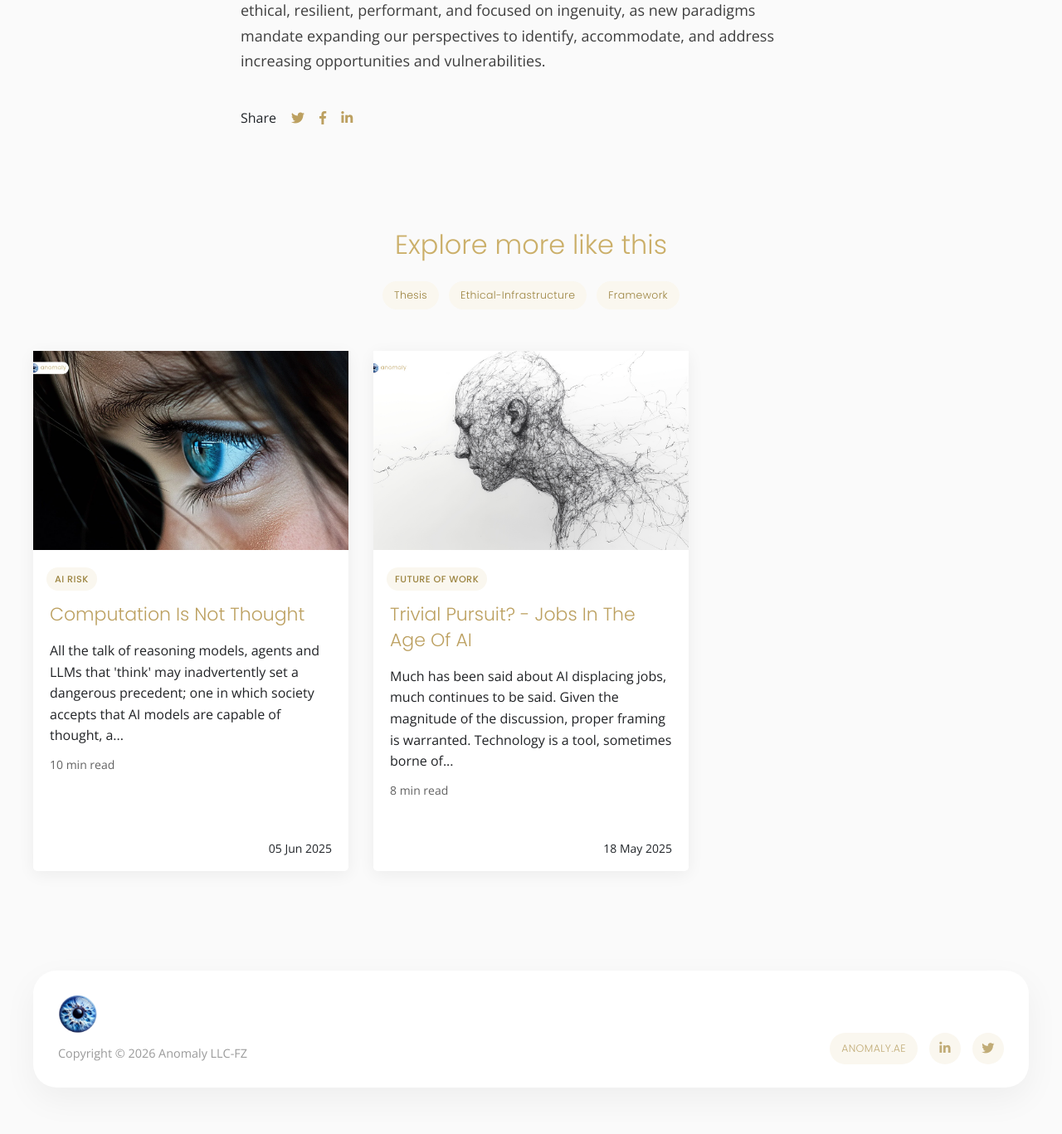
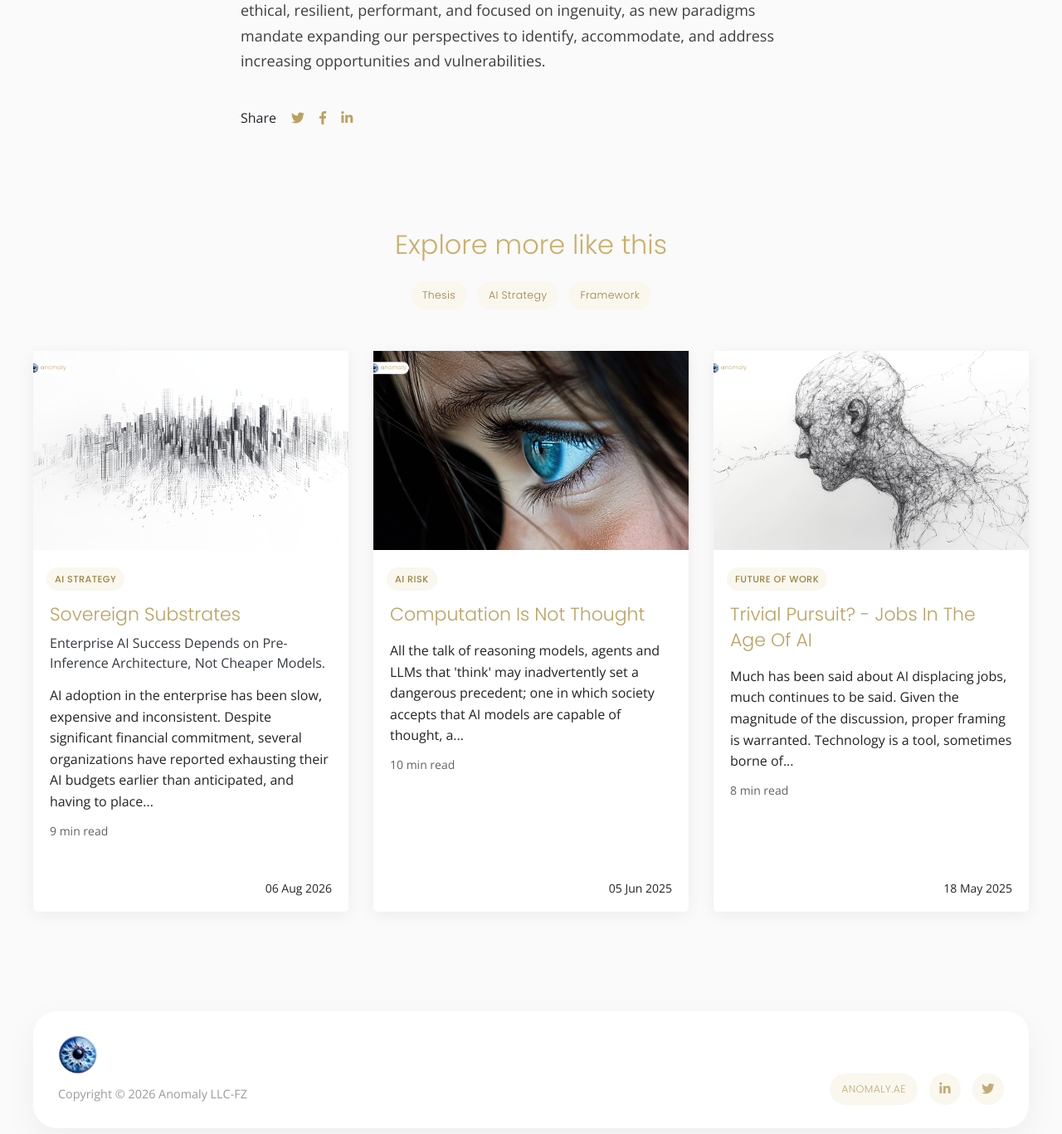
Before and after one commit to anomalyae/thinking, a Jekyll site: the page built from _posts/2025-05-21-Agents-of-chaos.md, in a window 1280 px wide and 1400 px high, scrolled down 7775 px. Shown: the top 1367 px of the window at 83% size. Built offline with Jekyll 4.4.1, drawn with Linux system fonts in a browser that asks for light colours; nearby versions of some CDN libraries; comment, search, counter and statistics services are not loaded; a style sheet for code colours, icons or effects is not loaded.

Commit message:
sovereign substrates article

```diff
--- a/_includes/postbox.html
+++ b/_includes/postbox.html
@@ -28,6 +28,9 @@
                 </div>
                 {% endif %}
             </h2>
+            {% if post.subtitle %}
+            <div class="card-subtitle">{{ post.subtitle }}</div>
+            {% endif %}
             <h4 class="card-text">{{ post.excerpt | strip_html | truncatewords:30 }}</h4>
             <div class="reading-time">{{ post.content | number_of_words | divided_by: 180 | plus: 1 }} min read</div>
         </div>
--- a/_layouts/default.html
+++ b/_layouts/default.html
@@ -72,6 +72,9 @@ mixpanel.init('{{site.mixpanel_token}}', {
             <div class="site-nav-shell collapse navbar-collapse justify-content-end mt-2" id="siteNav">
                 <ul class="site-nav-list navbar-nav">
                     <li class="nav-item">
+                        <a class="nav-link" href="https://www.anomaly.ae/">Home</a>
+                    </li>
+                    <li class="nav-item">
                         <a class="nav-link" href="https://www.anomaly.ae/ethics.html">Ethics</a>
                     </li>
                     <li class="nav-item">
--- a/_layouts/post.html
+++ b/_layouts/post.html
@@ -7,6 +7,11 @@ post_class: post-template
 <div class="entry-header">
     <!-- Post Title -->
     <h1 class="posttitle">{{ page.title }}</h1>
+
+    <!-- Post Subtitle -->
+    {% if page.subtitle %}
+    <p class="post-subtitle">{{ page.subtitle }}</p>
+    {% endif %}
 
     <!-- Post Meta -->
     <div class="post-meta mb-3" style="color: #616161; font-size: 14px; font-family: 'Open Sans', sans-serif;">
--- a/_posts/2025-05-21-Agents-of-chaos.md
+++ b/_posts/2025-05-21-Agents-of-chaos.md
@@ -3,7 +3,7 @@ layout: post
 title:  "Agents of Chaos: The AI Hyperbole Risk"
 author: Yasser
 categories: [Thesis]
-tags: [ Ethical-Infrastructure, Framework ]
+tags: [ AI Strategy, Framework ]
 card_pill: "AI Strategy"
 image: assets/images/agents.webp
 blockchain: "Arbitrum"
--- /dev/null
+++ b/_posts/2026-08-06-Sovereign-substrates.md
@@ -0,0 +1,201 @@
+---
+layout: post
+title:  "Sovereign Substrates"
+subtitle: "Enterprise AI Success Depends on Pre-Inference Architecture, Not Cheaper Models."
+author: Yasser
+categories: [ Thesis ]
+tags: [ AI Strategy ]
+card_pill: "AI Strategy"
+image: assets/images/sdo.jpg
+published: true
+---
+
+<p>AI adoption in the enterprise has been slow, expensive and inconsistent.</p>
+<p>Despite significant financial commitment, several organizations have reported exhausting their AI budgets earlier than anticipated, and having to place caps on expenses mid-year without concrete results.</p>
+
+<p>The reasons are many and they point to the organization and not the technology. Enterprise finance needs predictability in costs, and a way to understand ROI.<br>
+There are operational mismatches as organizations tend to work in vertical silos whereas AI operates best with lateral access to understand and access cross-functional workflows and data. Metrics for measuring success vary, internal expertise is unevenly distributed, vendor lock-in and data protection risks are real, and with geopolitical entanglement endorsed at the governmental level, there are policy and access risks.</p>
+
+<p>At a higher level there are governance, ownership and budgetary concerns, and this is before model selection, routing and varying API costs.</p>
+
+<p>These bottlenecks are <u>pre-inference</u>; before an AI model is called.</p>
+
+<span class="list-header">Cheaper models are not the solution</span>
+
+<p>If financial costs were the only obstacle, the availability of excellent and cheaper OSS models from Chinese labs Z.ai, Tencent, Deepseek, Minimax, and Kimi would have circumvented the problem and the current landscape would look very different.<br>Lower costs, though desirable and advantageous, haven't proven to be the key that unlocks scale in the enterprise.</p>
+
+<h4 class="section-header">The Missing Foundation</h4>
+
+<p>AI, despite being intelligent, multimodal technology capable of reasoning isn't plug-and-play because it requires inputs and context, permissions and provenance, and clear security and governance controls.</p>
+
+<p>The ecosystem required to make AI work inside the enterprise requires a significant architectural change; a sovereign, pre-inference, model-agnostic layer inside the organizational boundary which augments existing infrastructure, assets and workflows, while protecting proprietary data and processes.</p>
+
+<p>Context is continuously produced by legacy applications, which means either updating those apps, or adding a reliable data conversion layer to their output, <i>so that a machine-readable substrate becomes the organic byproduct of everyday use</i>.</p>
+<p>Beyond this, the core can be extensible but requires at least three additional layers:</p>
+<ul class="custom-bullets">
+<li>A canonical substrate to establish <u>organizational state</u> (what is true now), and <u>memory</u> (what has been learned) including <u>context</u> (what is relevant to the task) and <u>provenance</u> (where it came from)</li>
+<li>A governance layer for policy, identity and permissions</li>
+<li>An execution layer for model routers, agent runtime and tools etc.</li>
+</ul>
+
+
+<svg viewBox="0 0 800 580" xmlns="http://www.w3.org/2000/svg">
+  <title>The sovereign substrate stack: external data flows through ingestion and conversion into a canonical machine-readable substrate, then governance, then the execution layer</title>
+  <defs>
+    <marker id="arrow" viewBox="0 0 10 10" refX="8" refY="5" markerWidth="7" markerHeight="7" orient="auto">
+      <path d="M 0 0 L 10 5 L 0 10 z" fill="#CBAF69" />
+    </marker>
+  </defs>
+
+  <!-- Background -->
+  <rect width="800" height="580" fill="#fcfcfc" />
+
+  <!-- External Data (outside the organizational boundary) -->
+  <rect x="260" y="24" width="280" height="44" fill="#ffffff" stroke="#dcdcdc" stroke-width="1" stroke-dasharray="5 4" />
+  <text x="400" y="51" font-family="Poppins, sans-serif" font-size="16" text-anchor="middle" font-weight="300" fill="#3E3E3E">External Data</text>
+
+  <line x1="400" y1="68" x2="400" y2="92" stroke="#CBAF69" stroke-width="1.5" marker-end="url(#arrow)" />
+
+  <!-- Ingestion & Conversion -->
+  <rect x="260" y="96" width="280" height="44" fill="#f9f9f9" stroke="#eaeaea" stroke-width="1" />
+  <text x="400" y="123" font-family="Poppins, sans-serif" font-size="16" text-anchor="middle" font-weight="300" fill="#3E3E3E">Ingestion &amp; Conversion</text>
+
+  <line x1="400" y1="140" x2="400" y2="164" stroke="#CBAF69" stroke-width="1.5" marker-end="url(#arrow)" />
+
+  <!-- Canonical Machine-Readable Substrate -->
+  <rect x="100" y="168" width="600" height="130" fill="#f9f9f9" stroke="#CBAF69" stroke-width="1" />
+  <text x="400" y="197" font-family="Poppins, sans-serif" font-size="17" text-anchor="middle" font-weight="300" fill="#BCA060">Canonical Machine-Readable Substrate</text>
+
+  <rect x="130" y="212" width="170" height="68" fill="#ffffff" stroke="#CBAF69" stroke-width="1" />
+  <text x="215" y="240" font-family="Poppins, sans-serif" font-size="14" text-anchor="middle" font-weight="300" fill="#3E3E3E">State</text>
+  <text x="215" y="261" font-family="Poppins, sans-serif" font-size="14" text-anchor="middle" font-weight="300" fill="#3E3E3E">Knowledge</text>
+
+  <rect x="315" y="212" width="170" height="68" fill="#ffffff" stroke="#CBAF69" stroke-width="1" />
+  <text x="400" y="240" font-family="Poppins, sans-serif" font-size="14" text-anchor="middle" font-weight="300" fill="#3E3E3E">Memory</text>
+  <text x="400" y="261" font-family="Poppins, sans-serif" font-size="14" text-anchor="middle" font-weight="300" fill="#3E3E3E">Context</text>
+
+  <rect x="500" y="212" width="170" height="68" fill="#ffffff" stroke="#CBAF69" stroke-width="1" />
+  <text x="585" y="240" font-family="Poppins, sans-serif" font-size="14" text-anchor="middle" font-weight="300" fill="#3E3E3E">Provenance</text>
+
+
+  <line x1="400" y1="298" x2="400" y2="322" stroke="#CBAF69" stroke-width="1.5" marker-end="url(#arrow)" />
+
+  <!-- Governance -->
+  <rect x="100" y="326" width="600" height="100" fill="#f9f9f9" stroke="#eaeaea" stroke-width="1" />
+  <text x="400" y="355" font-family="Poppins, sans-serif" font-size="17" text-anchor="middle" font-weight="300" fill="#BCA060">Governance</text>
+
+  <rect x="130" y="368" width="126" height="44" fill="#ffffff" stroke="#eaeaea" stroke-width="1" />
+  <text x="193" y="395" font-family="Poppins, sans-serif" font-size="14" text-anchor="middle" font-weight="300" fill="#3E3E3E">Authority</text>
+
+  <rect x="268" y="368" width="126" height="44" fill="#ffffff" stroke="#eaeaea" stroke-width="1" />
+  <text x="331" y="395" font-family="Poppins, sans-serif" font-size="14" text-anchor="middle" font-weight="300" fill="#3E3E3E">Policy</text>
+
+  <rect x="406" y="368" width="126" height="44" fill="#ffffff" stroke="#eaeaea" stroke-width="1" />
+  <text x="469" y="395" font-family="Poppins, sans-serif" font-size="14" text-anchor="middle" font-weight="300" fill="#3E3E3E">Identity</text>
+
+  <rect x="544" y="368" width="126" height="44" fill="#ffffff" stroke="#eaeaea" stroke-width="1" />
+  <text x="607" y="395" font-family="Poppins, sans-serif" font-size="14" text-anchor="middle" font-weight="300" fill="#3E3E3E">Permissions</text>
+
+  <line x1="400" y1="426" x2="400" y2="450" stroke="#CBAF69" stroke-width="1.5" marker-end="url(#arrow)" />
+
+  <!-- Execution Layer -->
+  <rect x="100" y="454" width="600" height="100" fill="#f9f9f9" stroke="#eaeaea" stroke-width="1" />
+  <text x="400" y="483" font-family="Poppins, sans-serif" font-size="17" text-anchor="middle" font-weight="300" fill="#BCA060">Execution Layer</text>
+
+  <rect x="130" y="496" width="170" height="44" fill="#ffffff" stroke="#eaeaea" stroke-width="1" />
+  <text x="215" y="523" font-family="Poppins, sans-serif" font-size="14" text-anchor="middle" font-weight="300" fill="#3E3E3E">Agent Runtime</text>
+
+  <rect x="315" y="496" width="170" height="44" fill="#ffffff" stroke="#eaeaea" stroke-width="1" />
+  <text x="400" y="523" font-family="Poppins, sans-serif" font-size="14" text-anchor="middle" font-weight="300" fill="#3E3E3E">Model Router</text>
+
+  <rect x="500" y="496" width="170" height="44" fill="#ffffff" stroke="#eaeaea" stroke-width="1" />
+  <text x="585" y="523" font-family="Poppins, sans-serif" font-size="14" text-anchor="middle" font-weight="300" fill="#3E3E3E">Tool Interfaces</text>
+</svg>
+
+<h4 class="section-header">Why This Design</h4>
+
+<p>The criterion outlined a year ago in <a href="https://thinking.anomaly.ae/Agents-of-chaos/" style="color: #BCA060; text-decoration: none; border-bottom: 1px solid #eaeaea;" target="_blank">Agents of Chaos</a> is more obvious today.</p>
+
+<p>"Maintaining stateful interactions and memory adds complexity and most companies aren’t ready to invest in the infrastructure needed for real agent-like systems when the technology arc hasn’t reached maturity. Even in the B2B context, it is a reenactment of the Cloud-based vs on-prem debate as organisations require personalisation - knowing their structures, workflows, repositories - for the technology to be truly effective, and this has security and dependency implications."</p>
+
+<p>This encapsulates the struggle enterprises have with integrating AI today: vendor dependency, governance and policy, memory and context. Coding agents have continued to improve as expected, arguably more than expected. That conclusion still holds: true agency requires personalization, in consumer and enterprise contexts alike. In the enterprise, personalization is a durable, governed understanding of owned and protected structures, workflows and repositories.</p>
+
+<p>Separating knowledge from governance, policy and execution gives organizations control over context, identity and proprietary data prior to inference. Additionally, prefixing data conversion pipelines ensures that used data is current, and integration efforts minimize friction.</p>
+
+
+<h4 class="section-header">Sovereign Does Not Mean Self-Built</h4>
+
+<p>This is likely to operate best as a composable substrate with a mixture of internal and external tools. The effort to build everything in-house would be cost-prohibitive even if it were possible. No organization, even the most sophisticated tools is capable of creating, maintaining and operating all of its software without diluting its focus.</p>
+
+<p>Sovereignty here means absolute control with interchangeable components making up the less important parts of the stack, while its core is owned and doesn't require the organization to be beholden to any specific vendor for its operations and growth. Most importantly perhaps, the substrate illustrated above lets most human capital continue doing what it does without having to relearn or upskill, while simultaneously infusing the organization with the intelligence and efficiencies of AI.</p>
+
+> A composable sovereign substrate is the architectural requirement for seamless AI integration in the enterprise.
+
+
+<h5 class="section-header">Anomaly's Stance: Composable Proof-of-Concept</h5>
+
+<p>We believe AI fundamentally changes the operation, value and capability of software, and this requires a new architecture for human-software interaction.</p>
+
+<p>As inference costs collapse, capability standardizes and intelligence converges at comparable levels, the catalyst differentiating performance for the enterprise class will be the substrate and not the model. Building this infrastructure inside the organizational boundary is strategically more sound and sustainable, than chasing models and re-platforming annually while being vulnerable to variable costs and data leakage.</p>
+
+<p>To illustrate this principle, we’ve built a narrow, composable component that can slot into any organization's data conversion layer. Skygate is a candidate intelligence data platform to help organizations create structured, machine-readable candidate objects.</p>
+
+<svg viewBox="0 0 800 200" xmlns="http://www.w3.org/2000/svg">
+  <title>A PDF or DOCX résumé is converted into a structured candidate object, which powers search, comparison, profiles, matching, exports, API access, branded résumés and rendered forms</title>
+  <defs>
+    <marker id="flow-arrow" viewBox="0 0 10 10" refX="8" refY="5" markerWidth="7" markerHeight="7" orient="auto">
+      <path d="M 0 0 L 10 5 L 0 10 z" fill="#CBAF69" />
+    </marker>
+  </defs>
+
+  <!-- Background -->
+  <rect width="800" height="200" fill="#fcfcfc" />
+
+  <!-- Input -->
+  <rect x="30" y="70" width="170" height="56" fill="#ffffff" stroke="#dcdcdc" stroke-width="1" stroke-dasharray="5 4" />
+  <text x="115" y="103" font-family="Poppins, sans-serif" font-size="13" text-anchor="middle" font-weight="300" fill="#3E3E3E">PDF / DOCX Résumé</text>
+
+  <line x1="200" y1="98" x2="236" y2="98" stroke="#CBAF69" stroke-width="1.5" marker-end="url(#flow-arrow)" />
+
+  <!-- Structured Candidate Object -->
+  <rect x="240" y="64" width="200" height="68" fill="#f9f9f9" stroke="#CBAF69" stroke-width="1" />
+  <text x="340" y="94" font-family="Poppins, sans-serif" font-size="14" text-anchor="middle" font-weight="300" fill="#BCA060">Structured</text>
+  <text x="340" y="114" font-family="Poppins, sans-serif" font-size="14" text-anchor="middle" font-weight="300" fill="#BCA060">Candidate Object</text>
+
+  <line x1="440" y1="98" x2="476" y2="98" stroke="#CBAF69" stroke-width="1.5" marker-end="url(#flow-arrow)" />
+
+  <!-- Outputs -->
+  <g font-family="Poppins, sans-serif" font-size="13" font-weight="300" fill="#3E3E3E" text-anchor="middle">
+    <rect x="480" y="22" width="140" height="32" fill="#ffffff" stroke="#eaeaea" stroke-width="1" />
+    <text x="550" y="43">Search</text>
+
+    <rect x="630" y="22" width="140" height="32" fill="#ffffff" stroke="#eaeaea" stroke-width="1" />
+    <text x="700" y="43">Comparison</text>
+
+    <rect x="480" y="62" width="140" height="32" fill="#ffffff" stroke="#eaeaea" stroke-width="1" />
+    <text x="550" y="83">Profiles</text>
+
+    <rect x="630" y="62" width="140" height="32" fill="#ffffff" stroke="#eaeaea" stroke-width="1" />
+    <text x="700" y="83">Matching</text>
+
+    <rect x="480" y="102" width="140" height="32" fill="#ffffff" stroke="#eaeaea" stroke-width="1" />
+    <text x="550" y="123">Exports</text>
+
+    <rect x="630" y="102" width="140" height="32" fill="#ffffff" stroke="#eaeaea" stroke-width="1" />
+    <text x="700" y="123">API</text>
+
+    <rect x="480" y="142" width="140" height="32" fill="#ffffff" stroke="#eaeaea" stroke-width="1" />
+    <text x="550" y="163">Branded Résumés</text>
+
+    <rect x="630" y="142" width="140" height="32" fill="#ffffff" stroke="#eaeaea" stroke-width="1" />
+    <text x="700" y="163">Rendered Forms</text>
+  </g>
+</svg>
+
+<p>Skygate dissolves talent data to make it polymorphic: information imbued with meaning and structure, separated from its original form, machine-operable, and recomposable into whatever output that context demands.</p>
+
+<p>Recruitment firms and large employers can turn resumes and hiring documents into structured, reusable data that can power existing systems and the next generation of AI-ready and operated applications, while keeping data and workflows private, remaining model-agnostic and increasing productivity.</p>
+
+<p>
+
+<p>It is upon a foundation with similar traits that hybrid human/machine corporate systems and structures will likely be built.</p>
--- a/assets/css/theme.scss
+++ b/assets/css/theme.scss
@@ -418,9 +418,6 @@ img, img:hover {
         border:0;
         box-shadow: 0 4px 20px rgba(0, 0, 0, 0.06);
         &:hover {
-           .card-title a {
-                background-size: 100% 100%;
-            }
             box-shadow: 0 6px 30px rgba(0, 0, 0, 0.08);
         }
     }
@@ -429,12 +426,8 @@ img, img:hover {
         font-size:22px;
         line-height:1.4;
         a {
-            background-image: linear-gradient(180deg, transparent 98%, $primary 0);
-            background-repeat: no-repeat;
-            background-size: 0 100%;
-            transition: background-size .6s ease;
-            position:relative;
-            &:hover {
+            &:hover, &:focus {
+                color: $dark !important;
                 text-decoration:none;
             }
         }
@@ -445,6 +438,13 @@ img, img:hover {
         line-height:1.6;
         margin-top:15px;
         color: #212326;
+        font-family: 'Open Sans', sans-serif;
+    }
+    .card-subtitle {
+        font-weight:400;
+        font-size: 1em;
+        line-height:1.5;
+        color: #343a40;
         font-family: 'Open Sans', sans-serif;
     }
     .reading-time {
@@ -484,6 +484,9 @@ img, img:hover {
         align-items: flex-start;
         font-size: 1em;
         padding:0;
+        .card {
+            width:100%;
+        }
         .card-title {
             font-size:28px;
         }
@@ -556,6 +559,15 @@ img, img:hover {
     font-weight:200;
     line-height:1.1;
     color: #BCA060;
+}
+.post-subtitle {
+    font-size:18px;
+    font-weight:400;
+    line-height:1.5;
+    color: #343a40;
+    font-family: 'Open Sans', sans-serif;
+    margin-top: 10px;
+    margin-bottom: 15px;
 }
 .entry-featured-image {
     width:940px;
@@ -651,7 +663,7 @@ img, img:hover {
     font-size: 26px;
     line-height: 1.3;
     margin-top: 45px;
-    margin-bottom: 0px;
+    margin-bottom: 15px;
     font-family: "Poppins", sans-serif;
     border-bottom: 1px solid #89c2d9;
     padding-bottom: 7px;
```
